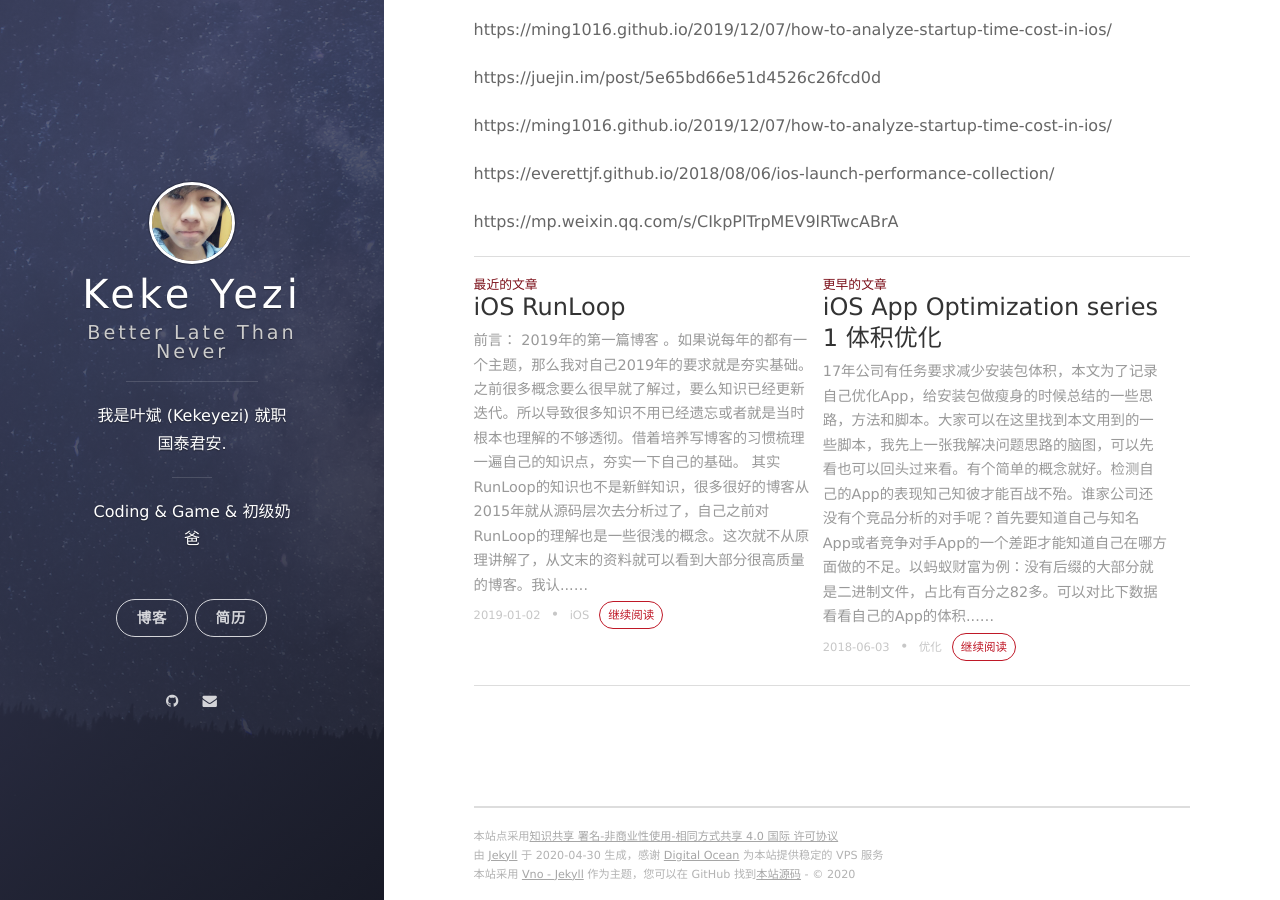
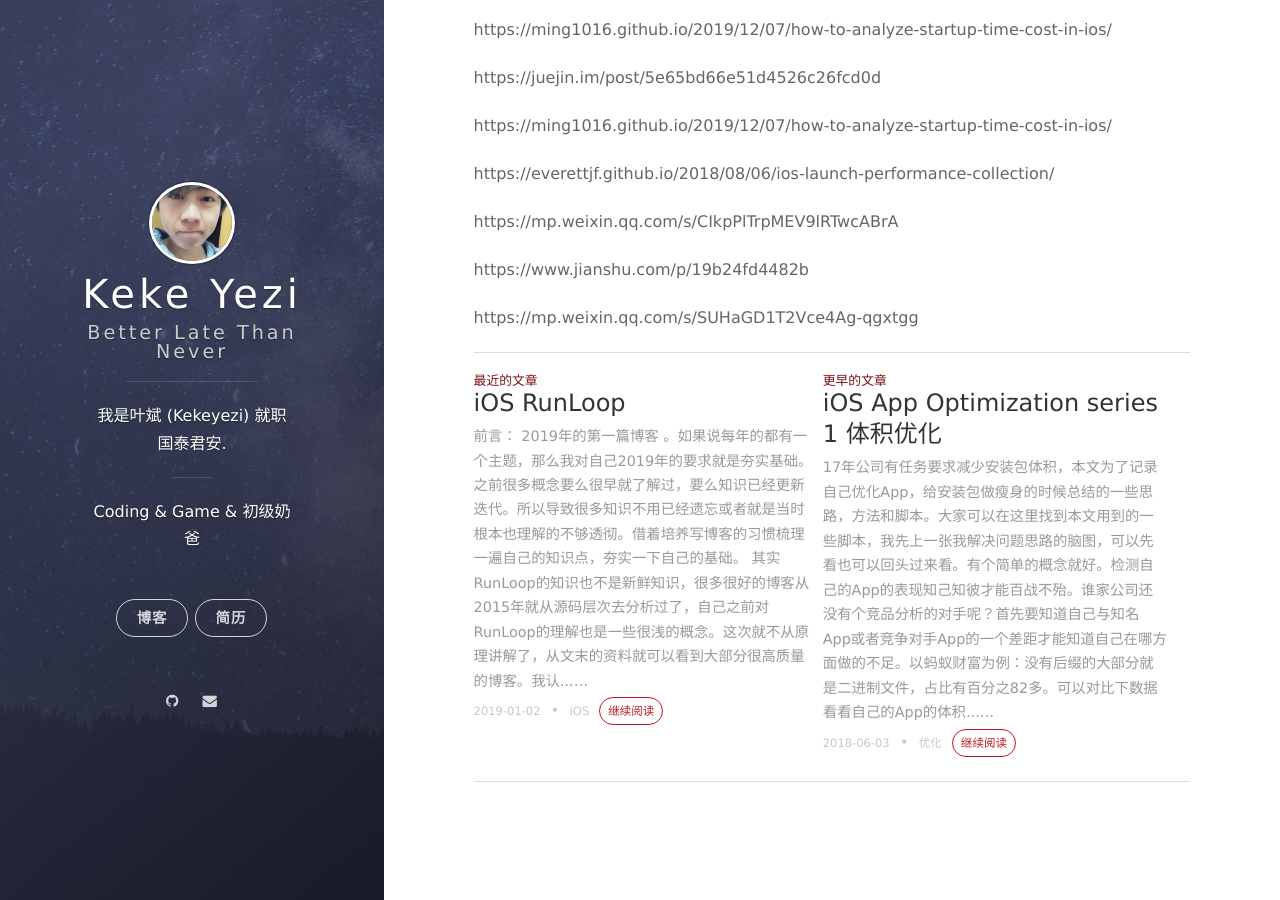
Before and after one commit to kekeYezi/kekeYezi.github.io, a Jekyll site: the page built from _posts/2018-08-26-iOS App optimization series 2 startup.markdown, in a window 1280 px wide and 900 px high, scrolled down 6799 px. Built offline with Jekyll 4.4.1, drawn with Linux system fonts in a browser that asks for light colours; nearby versions of some CDN libraries; some of the changed lines change nothing that is shown.

Commit message:
更新资料

```diff
--- a/_posts/2018-08-26-iOS App optimization series 2 startup.markdown
+++ b/_posts/2018-08-26-iOS App optimization series 2 startup.markdown
@@ -162,3 +162,7 @@ https://ming1016.github.io/2019/12/07/how-to-analyze-startup-time-cost-in-ios/
 https://everettjf.github.io/2018/08/06/ios-launch-performance-collection/
 
 https://mp.weixin.qq.com/s/CIkpPlTrpMEV9lRTwcABrA
+
+https://www.jianshu.com/p/19b24fd4482b
+
+https://mp.weixin.qq.com/s/SUHaGD1T2Vce4Ag-qgxtgg
```
